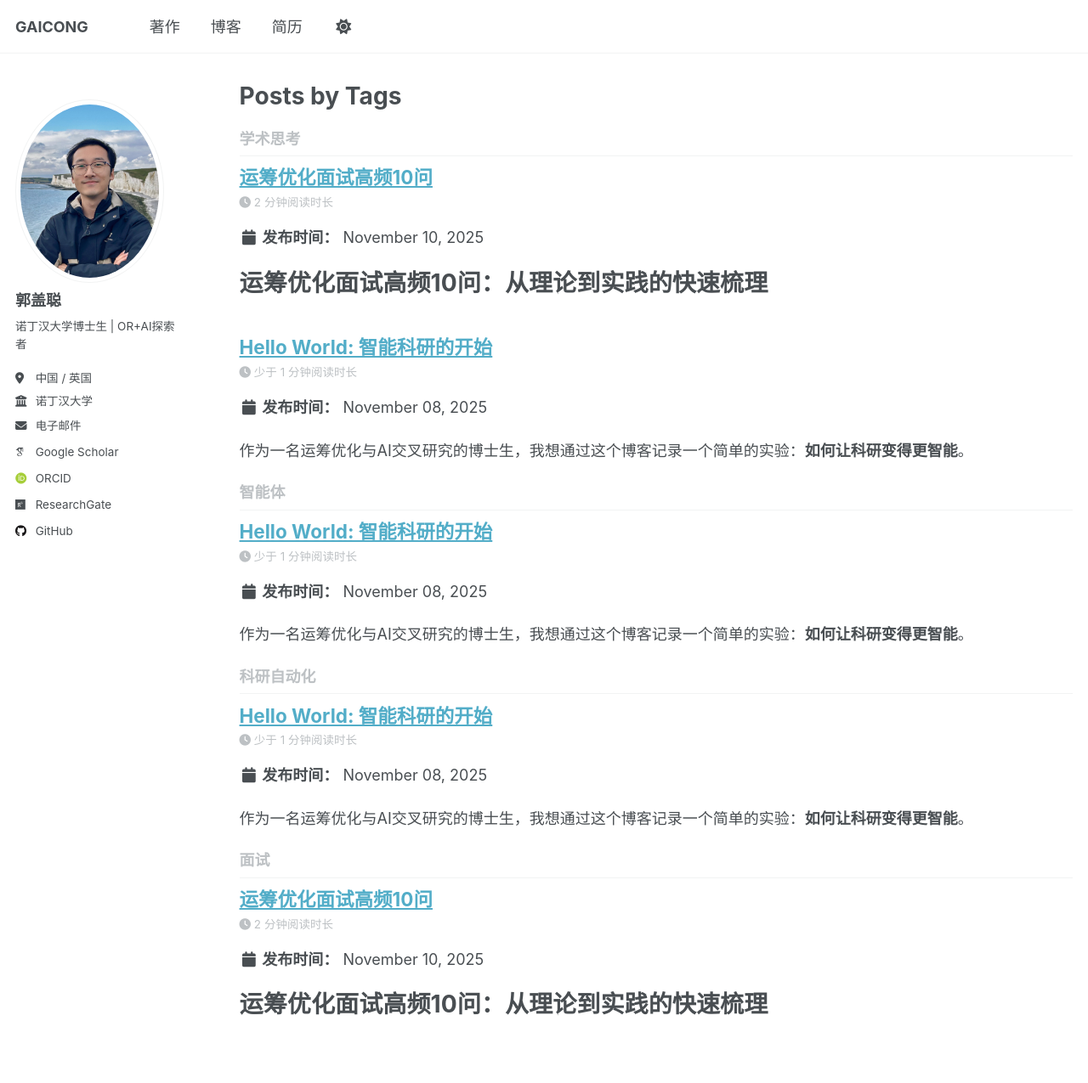
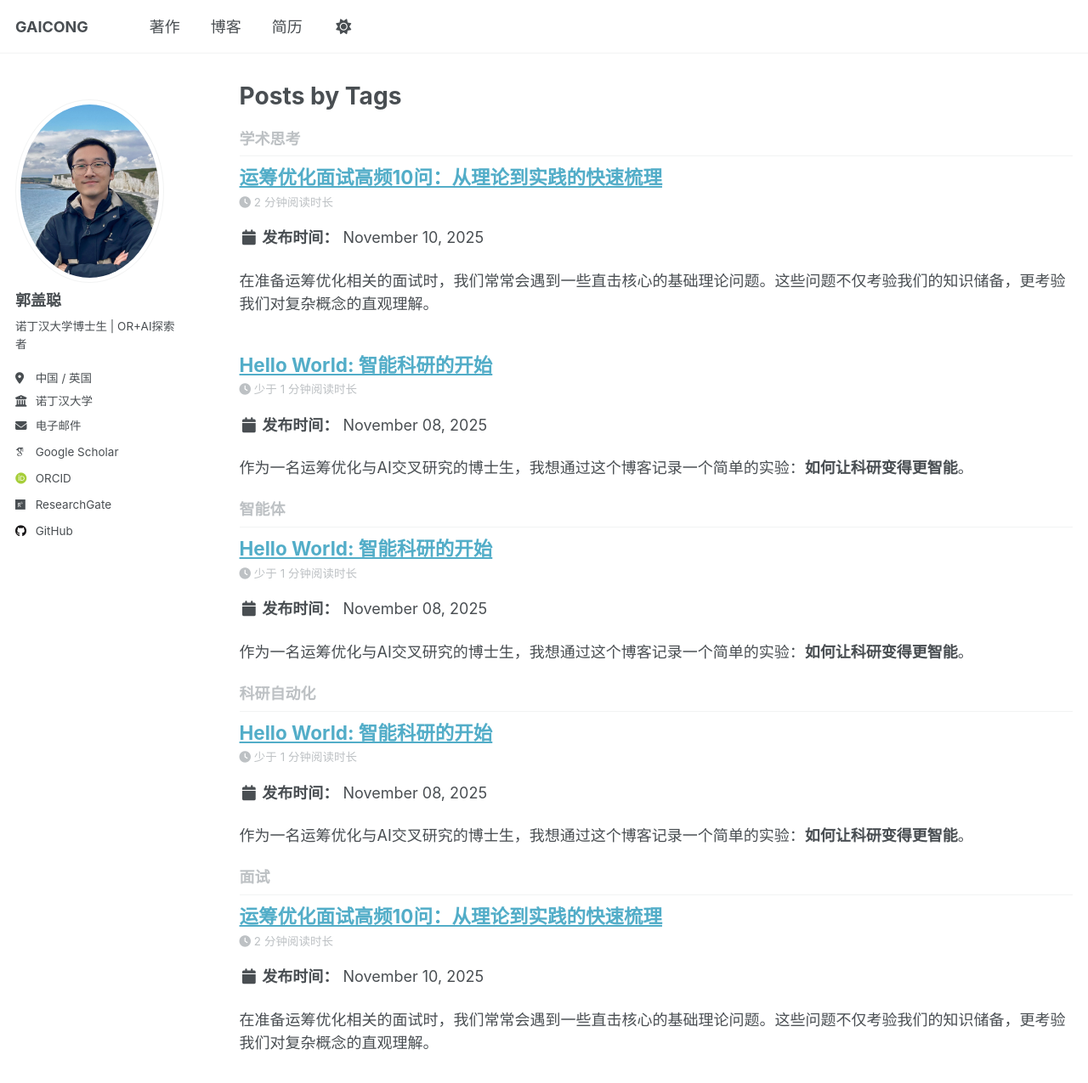
Before and after one commit to Gaicong/gaicong.github.io, a Jekyll site: the page built from _pages/tag-archive.html, in a window 1280 px wide and 1400 px high. Shown: the top 1275 px of the window at 85% size. Built offline with Jekyll 4.4.1, drawn with Linux system fonts in a browser that asks for light colours; some web fonts are replaced; a script that is not in the unit is left out.

Commit message:
Update 2025-11-10-blog-10qs.md

```diff
--- a/_posts/2025-11-10-blog-10qs.md
+++ b/_posts/2025-11-10-blog-10qs.md
@@ -1,5 +1,5 @@
 ---
-title: '运筹优化面试高频10问'
+title: '运筹优化面试高频10问：从理论到实践的快速梳理'
 date: 2025-11-10
 permalink: /posts/2025/11/10-questions/
 tags:
@@ -8,8 +8,6 @@ tags:
 categories:
   - 学术生活
 ---
-
-# 运筹优化面试高频10问：从理论到实践的快速梳理
 
 在准备运筹优化相关的面试时，我们常常会遇到一些直击核心的基础理论问题。这些问题不仅考验我们的知识储备，更考验我们对复杂概念的直观理解。
 
```
